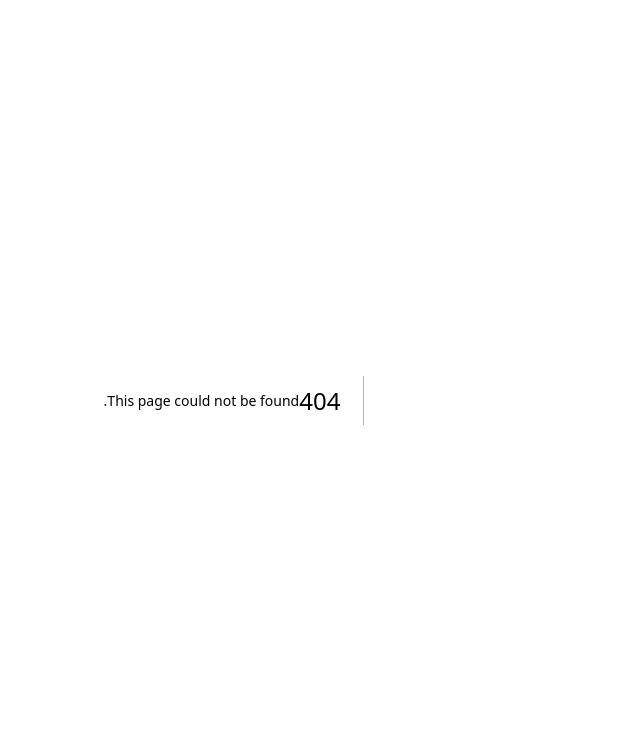
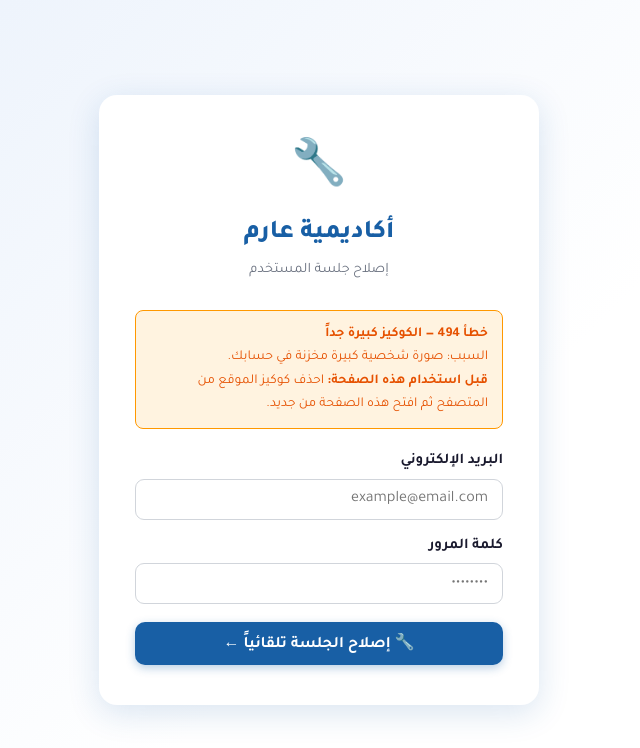
Before and after one commit to medsadok12/arabic-assessment, a Next.js app in the folder lms/: page /auth/fix in a window 1280 px wide. Before the commit this address had no page. Shown: the top 748 px of the page, without its empty margins (438-1078 px from the left). Built offline with nearby package versions, Linux system fonts and the light colour scheme.

Commit message:
feat: إضافة صفحة إصلاح جلسة المستخدم (auth/fix) لحل خطأ 494
https://claude.ai/code/session_015zbjEHtBV6nv6wkx16tcVs

```diff
--- /dev/null
+++ b/lms/app/auth/fix/page.jsx
@@ -0,0 +1,90 @@
+'use client';
+
+import { useState } from 'react';
+import { createClient } from '../../../lib/supabase';
+
+export default function FixSessionPage() {
+  const [email,    setEmail]    = useState('');
+  const [password, setPassword] = useState('');
+  const [status,   setStatus]   = useState('');
+  const [loading,  setLoading]  = useState(false);
+  const [done,     setDone]     = useState(false);
+
+  async function handleFix(e) {
+    e.preventDefault();
+    setLoading(true);
+    setStatus('⏳ جاري تسجيل الدخول...');
+
+    const supabase = createClient();
+
+    const { error: signInErr } = await supabase.auth.signInWithPassword({ email, password });
+    if (signInErr) {
+      setStatus('❌ البريد الإلكتروني أو كلمة المرور غير صحيحة');
+      setLoading(false);
+      return;
+    }
+
+    setStatus('⏳ جاري حذف الصورة الكبيرة...');
+    const { error: updateErr } = await supabase.auth.updateUser({ data: { avatar_url: null } });
+    if (updateErr) {
+      setStatus('❌ فشل مسح الصورة: ' + updateErr.message);
+      setLoading(false);
+      return;
+    }
+
+    setDone(true);
+    setStatus('✅ تم الإصلاح! سيتم تحويلك للوحة التحكم خلال ثانيتين...');
+    setTimeout(() => { window.location.href = '/dashboard'; }, 2000);
+  }
+
+  return (
+    <div className="auth-page">
+      <div className="auth-card">
+        <div className="auth-logo">
+          <span className="logo-icon">🔧</span>
+          <h1>أكاديمية عارم</h1>
+          <p>إصلاح جلسة المستخدم</p>
+        </div>
+
+        {!done && (
+          <div style={{
+            background: '#fff3e0', border: '1px solid #ff9800', borderRadius: 8,
+            padding: '12px 14px', marginBottom: 20, fontSize: '.85rem', color: '#e65100', lineHeight: 1.7,
+          }}>
+            <strong>خطأ 494 — الكوكيز كبيرة جداً</strong><br />
+            السبب: صورة شخصية كبيرة مخزنة في حسابك.<br />
+            <strong>قبل استخدام هذه الصفحة:</strong> احذف كوكيز الموقع من المتصفح ثم افتح هذه الصفحة من جديد.
+          </div>
+        )}
+
+        {status && (
+          <div className={`alert ${status.startsWith('✅') ? 'alert-success' : status.startsWith('⏳') ? 'alert-info' : 'alert-error'}`}
+            style={{ marginBottom: 16 }}>
+            {status}
+          </div>
+        )}
+
+        {!done && (
+          <form onSubmit={handleFix} style={{ display: 'flex', flexDirection: 'column', gap: 14 }}>
+            <div className="form-group" style={{ margin: 0 }}>
+              <label className="form-label">البريد الإلكتروني</label>
+              <input className="form-input" type="email" value={email}
+                onChange={e => setEmail(e.target.value)} required dir="ltr"
+                placeholder="example@email.com" />
+            </div>
+            <div className="form-group" style={{ margin: 0 }}>
+              <label className="form-label">كلمة المرور</label>
+              <input className="form-input" type="password" value={password}
+                onChange={e => setPassword(e.target.value)} required dir="ltr"
+                placeholder="••••••••" />
+            </div>
+            <button type="submit" className="btn btn-primary" disabled={loading}
+              style={{ marginTop: 4 }}>
+              {loading ? <span className="spinner" /> : '🔧 إصلاح الجلسة تلقائياً ←'}
+            </button>
+          </form>
+        )}
+      </div>
+    </div>
+  );
+}
```
